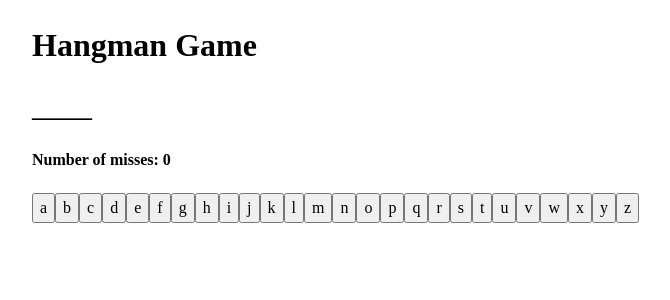
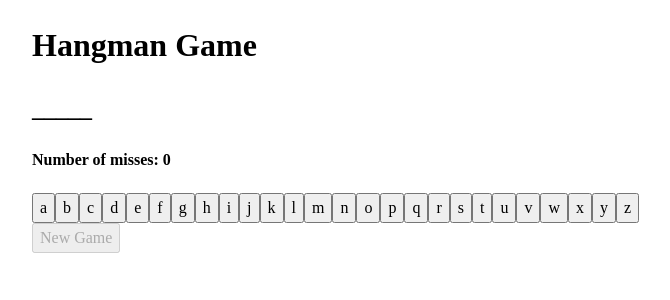
Before and after one commit to CasparWilson/caspar-hangman-react-site, a React (Vite) app: page / in a window 1280 px wide. Shown: the top 300 px of the page, without its empty margins (108-778 px from the left). Built offline with nearby package versions, Linux system fonts and the light colour scheme.

Commit message:
added new game functionality and positive win state - but not working properly

```diff
--- a/src/App.jsx
+++ b/src/App.jsx
@@ -1,20 +1,26 @@
 import { generateDisplay } from "./components/generateDisplay";
 import React from "react";
+import { randomWord } from "./components/randomWord";
 
 function App() {
     const [guessedLetters, setGuessedLetters] = React.useState([]);
     const [numberOfmisses, setNumberOfMisses] = React.useState(0)
+    const [answer, setAnswer] = React.useState(randomWord())
     // const [gameInProgress, setGameInProgress] = React.useState(true)
-    const answer = 'apple'
 
-    // if(numberOfmisses === 10){
-    //     setGameInProgress(false)
-    // }
+    function playerWon(guessedLetters, answer){
+        for(let letter of answer){
+            if (!guessedLetters.includes(letter)){
+                return false
+            }
+            return true
+        }
+    }
 
     const alphabetArray = 'abcdefghijklmnopqrstuvwxyz'.split('')
     const buttons = alphabetArray.map((letter) => {
         return(<button key={letter}
-        disabled={guessedLetters.includes(letter) || numberOfmisses === 10}
+        disabled={guessedLetters.includes(letter) || numberOfmisses === 10 || playerWon(guessedLetters, answer)}
         onClick={()=>{
 
             setGuessedLetters((prevArray) => [...prevArray, letter])
@@ -30,11 +36,19 @@ function App() {
         <div>
             <h1>Hangman Game</h1>
             <h2>{generateDisplay(guessedLetters, answer)}</h2>
+            <h2>{playerWon(guessedLetters, answer) ? "You're a Winner Baby!": null}</h2>
             <h2>{numberOfmisses === 10 ? `You lose,the answer was ${answer}.`: null}</h2>
             <h4>Number of misses: {numberOfmisses}</h4>
             <div className="letters">
                 {buttons}
             </div>
+            <button disabled={!playerWon(guessedLetters, answer) || numberOfmisses !== 10}
+                onClick={()=>{
+                    setAnswer(randomWord())
+                    setNumberOfMisses(0)
+                    setGuessedLetters([])
+                }
+            }>New Game</button>
         </div>
     );
 }
--- /dev/null
+++ b/src/components/randomWord.js
@@ -0,0 +1,7 @@
+import { words } from "./wordData";
+
+function randomWord() {
+    return words[Math.floor(Math.random() * words.length)];
+}
+
+export { randomWord };
--- /dev/null
+++ b/src/components/wordData.js
@@ -0,0 +1,14 @@
+const words = [
+    "apple",
+    "banana",
+    "computer",
+    "programming",
+    "challenge",
+    "difficult",
+    "beautiful",
+    "delicious",
+    "hangman",
+    "react",
+];
+
+export { words };
```
